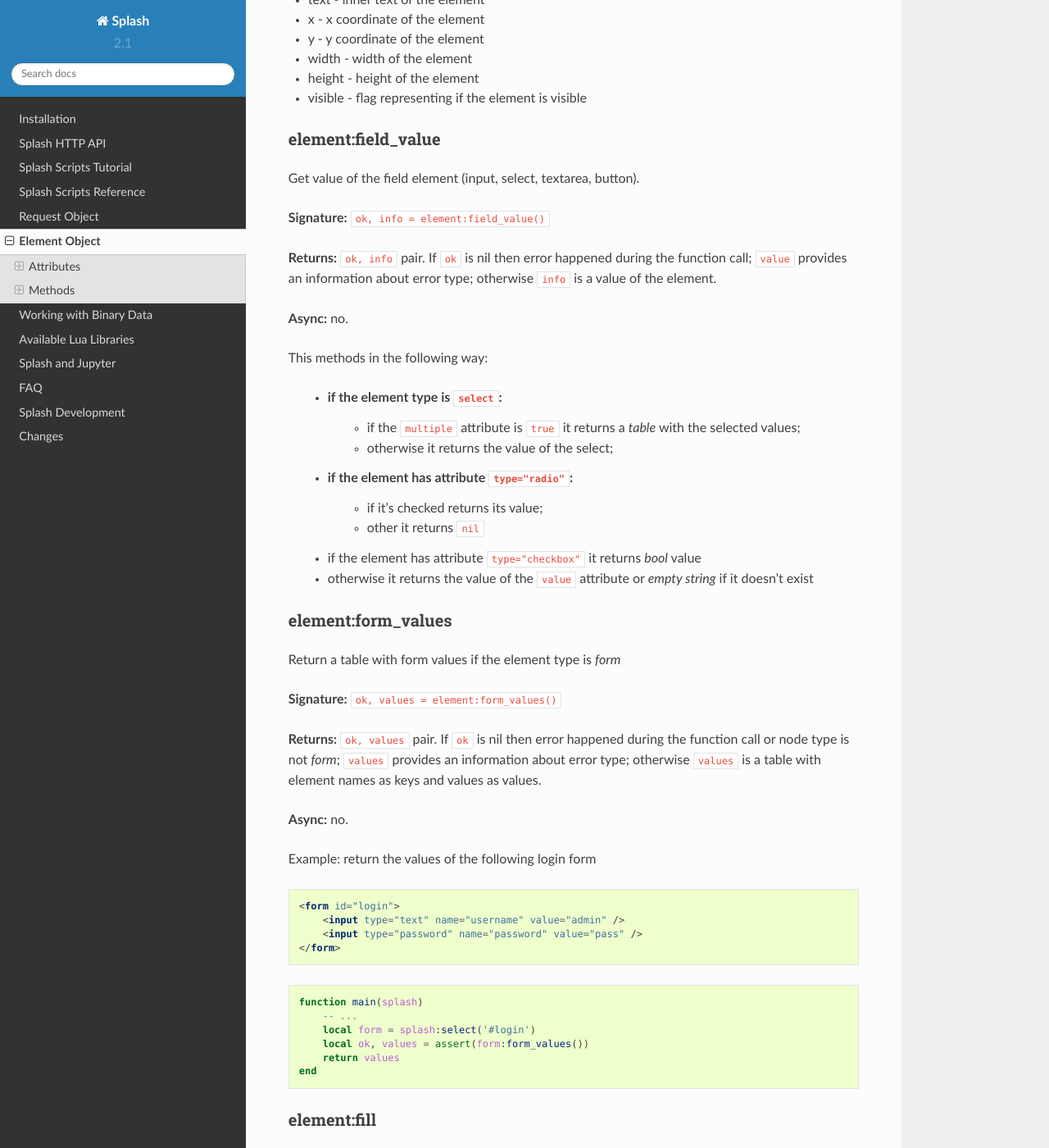
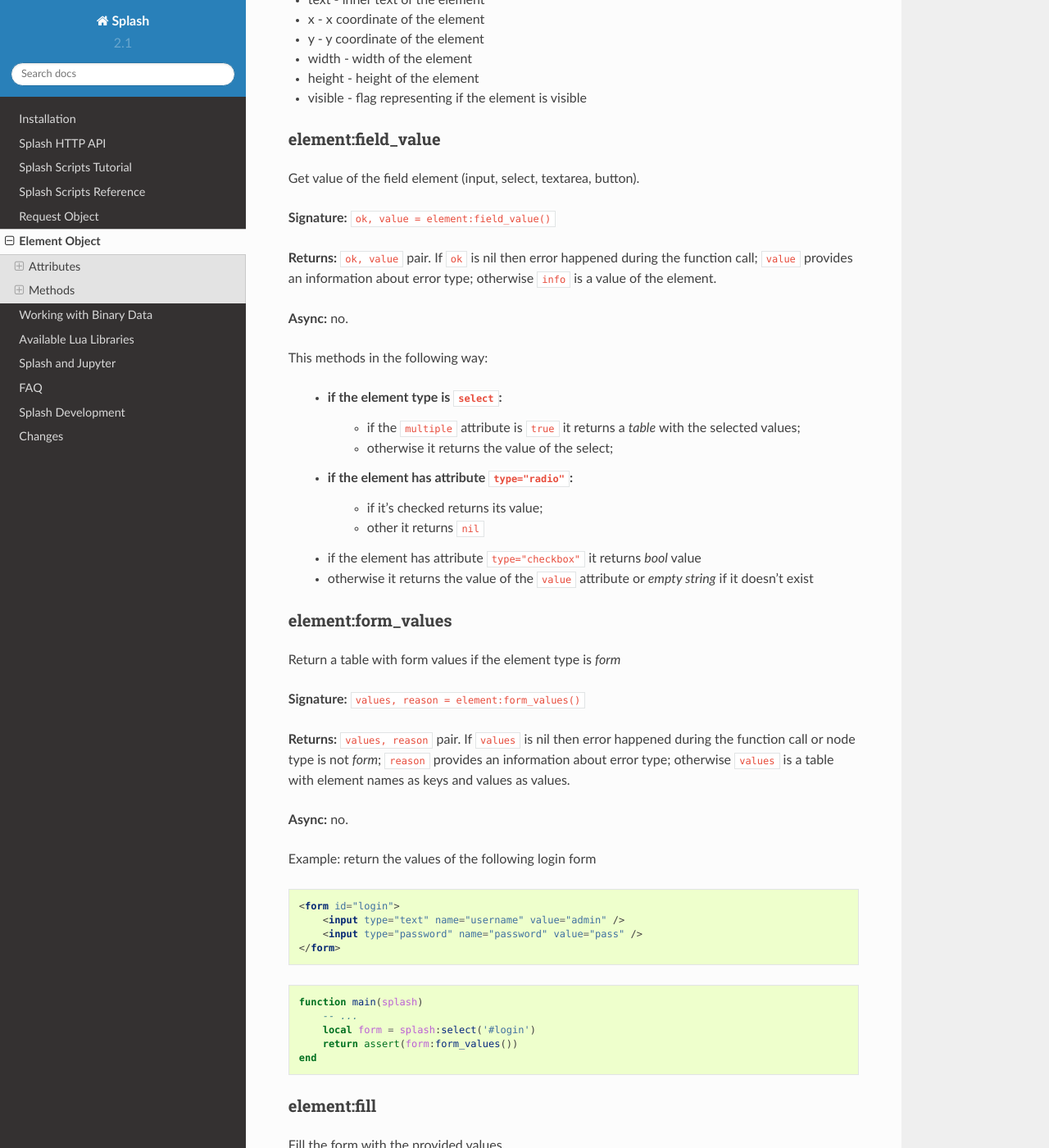
Before and after one commit to scrapinghub/splash, a Sphinx documentation site: the page built from docs/scripting-element-object.rst, in a window 1280 px wide and 1400 px high, scrolled down 10697 px. Shown: the whole window at 82% size. Built offline with Sphinx 7.4.7 and the Read the Docs theme 2.0.0, drawn with Linux system fonts in a browser that asks for light colours; pages that are not in the unit, such as notebooks, are missing from menus.

Commit message:
change form_values() return value

```diff
--- a/docs/scripting-element-object.rst
+++ b/docs/scripting-element-object.rst
@@ -559,9 +559,9 @@ element:field_value
 
 Get value of the field element (input, select, textarea, button).
 
-**Signature:** ``ok, info = element:field_value()``
+**Signature:** ``ok, value = element:field_value()``
 
-**Returns:** ``ok, info`` pair. If ``ok`` is nil then error happened during the function call;
+**Returns:** ``ok, value`` pair. If ``ok`` is nil then error happened during the function call;
 ``value`` provides an information about error type; otherwise ``info`` is a value of the
 element.
 
@@ -586,10 +586,10 @@ element:form_values
 
 Return a table with form values if the element type is *form*
 
-**Signature:** ``ok, values = element:form_values()``
+**Signature:** ``values, reason = element:form_values()``
 
-**Returns:** ``ok, values`` pair. If ``ok`` is nil then error happened during the function call
-or node type is not *form*; ``values`` provides an information about error type; otherwise
+**Returns:** ``values, reason`` pair. If ``values`` is nil then error happened during the function call
+or node type is not *form*; ``reason`` provides an information about error type; otherwise
 ``values`` is a table with element names as keys and values as values.
 
 **Async:** no.
@@ -608,8 +608,7 @@ Example: return the values of the following login form
     function main(splash)
         -- ...
         local form = splash:select('#login')
-        local ok, values = assert(form:form_values())
-        return values
+        return assert(form:form_values())
     end
 
 
@@ -648,7 +647,7 @@ Example: get the current values, change password and fill the form
     function main(splash)
         -- ...
         local form = splash:select('#login')
-        local ok, values = assert(form:form_values())
+        local values = assert(form:form_values())
         values.password = "l33t"
         assert(form:fill(values))
     end
```
Also changed, not shown: 3 other files.
